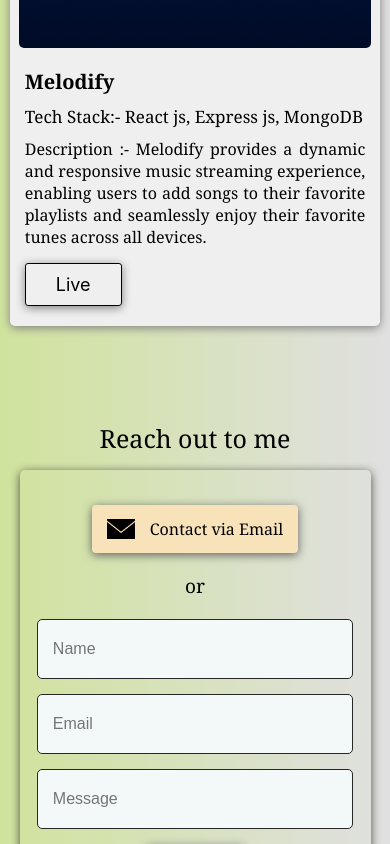
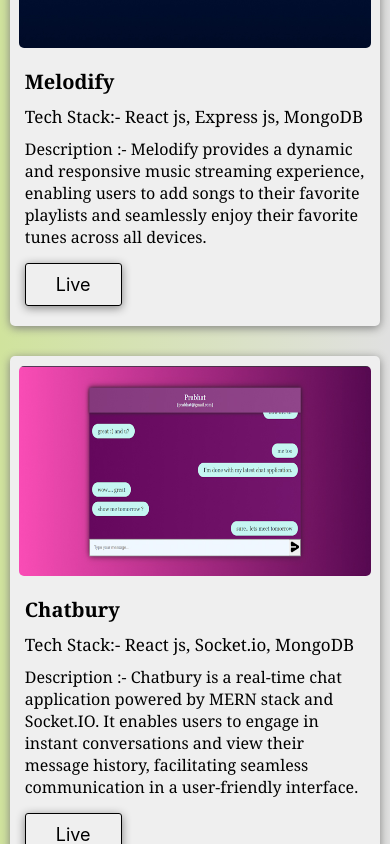
Before and after one commit to abhiarya10/portfolio, a React (Create React App) app: page / in a window 390 px wide. Shown: the part 2280-3124 px from the top of the page. Built offline with nearby package versions, Linux system fonts and the light colour scheme.

Commit message:
added chatbury project

```diff
--- a/src/Components/ProjectCard.css
+++ b/src/Components/ProjectCard.css
@@ -120,6 +120,14 @@
     .tech-used{
         font-size: 17px;
     }
+    .project-desc-div{
+        margin-top: 10px;
+        font-size: 16px;
+        font-family: Cambria, Cochin, Georgia, Times, 'Times New Roman', serif;
+    }
+    .project-desc{
+        text-align:start;
+    }
     .project-link, .dark-project-link{
         padding: 10px 30px;
         font-size: 18px;
--- a/src/ProjectData.js
+++ b/src/ProjectData.js
@@ -1,4 +1,5 @@
 import melodifyImage from "./Assests/melodifyImage.jpg";
+import chatburyImage from "./Assests/chatburyImage.jpg";
 
 const projectList = [
   {
@@ -10,6 +11,15 @@ const projectList = [
     projectDesc:
       "Melodify provides a dynamic and responsive music streaming experience, enabling users to add songs to their favorite playlists and seamlessly enjoy their favorite tunes across all devices.",
   },
+  {
+    projectID: 2,
+    projectTitle: "Chatbury",
+    projectImage: chatburyImage,
+    projectLink: "https://chatbury.vercel.app/",
+    techUsed: "React js, Socket.io, MongoDB",
+    projectDesc:
+      "Chatbury is a real-time chat application powered by MERN stack and Socket.IO. It enables users to engage in instant conversations and view their message history, facilitating seamless communication in a user-friendly interface.",
+  },
 ];
 
 export { projectList };
```
Also changed, not shown: src/Assests/chatburyImage.jpg (added).
